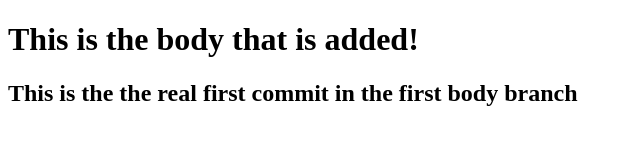
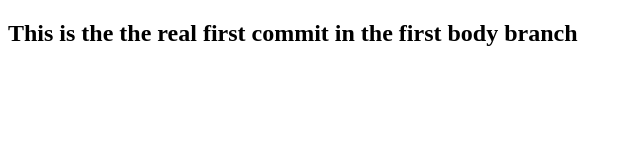
Before and after one commit to nLeul/git-demo, a plain HTML site: page index.html in a window 1280 px wide. Shown: the whole page, without its empty margins (0-640 px from the left). Drawn offline with Linux system fonts and the light colour scheme.

Commit message:
reversed

```diff
--- a/index.html
+++ b/index.html
@@ -9,7 +9,6 @@
 </head>
 
 <body>
-   <h1>This is the body that is added!</h1>
 
 <h2>This is the the real first commit in the first body branch</h2>
 </body>
```
